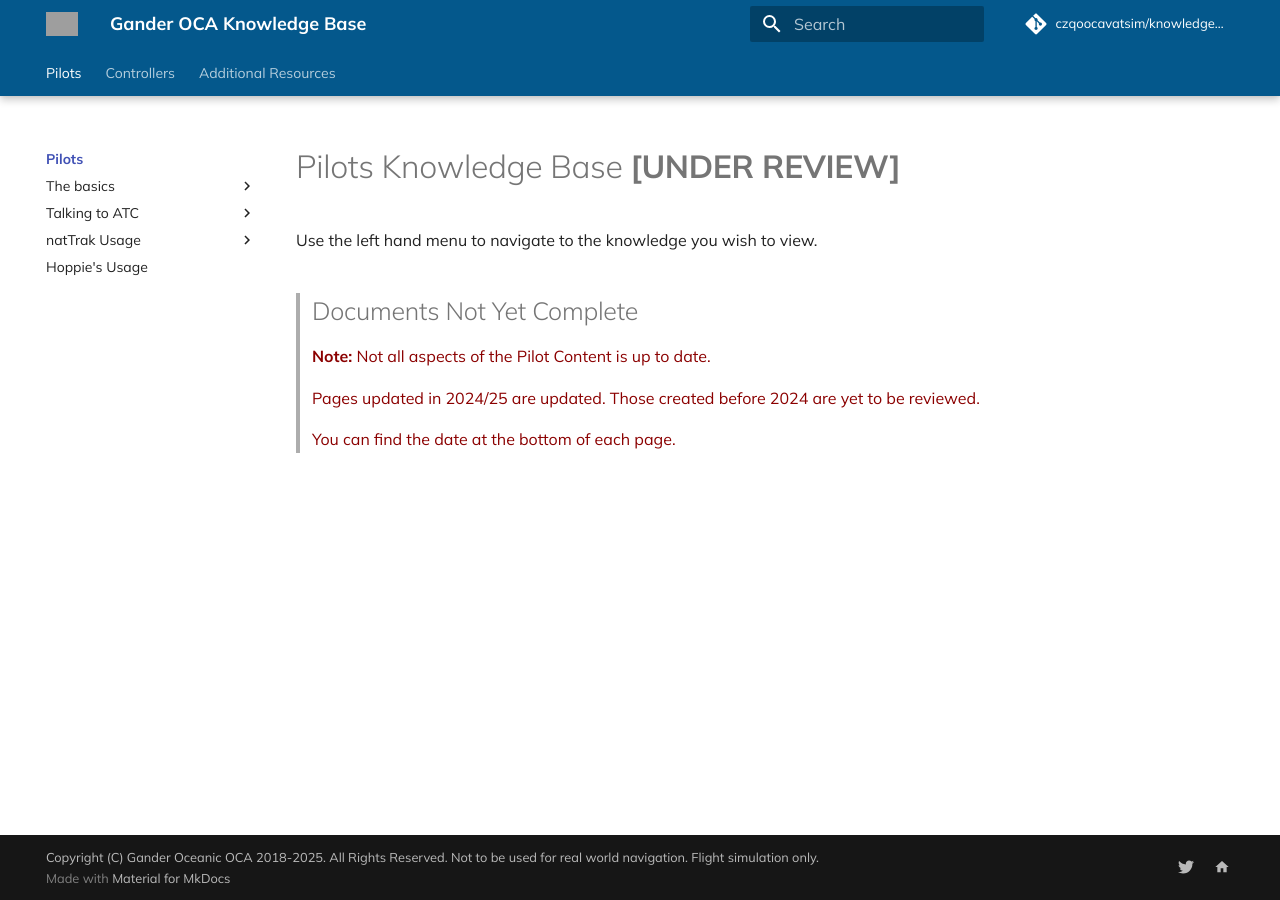
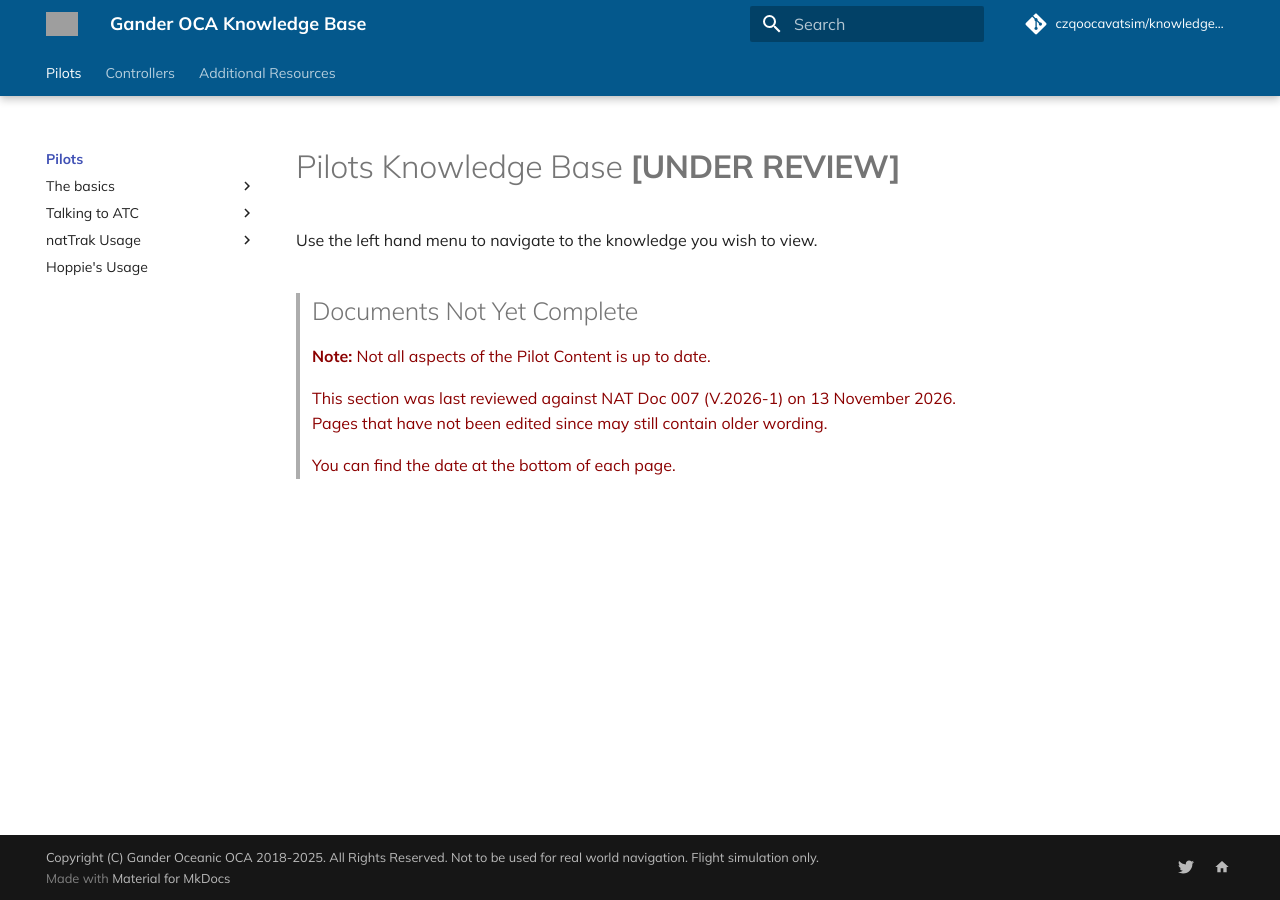
Before and after one commit to czqoocavatsim/knowledgebase, an MkDocs documentation site: the page built from docs/pilots/index.md, in a window 1280 px wide. Built offline with MkDocs 1.6.1 and Material for MkDocs 9.7.7, drawn with Linux system fonts in a browser that asks for light colours; comment, search, counter and statistics services are not loaded; the version menu is left out; grey boxes are pictures that could not be loaded.

Commit message:
Pilots index: update review banner to 13 November 2026
Co-Authored-By: Claude Sonnet 5.5 <noreply@anthropic.com>
Claude-Session: https://claude.ai/code/session_01NZAuo6efqTEfoszDjTawNz

```diff
--- a/docs/pilots/index.md
+++ b/docs/pilots/index.md
@@ -4,6 +4,6 @@ Use the left hand menu to navigate to the knowledge you wish to view.
 > <h2>Documents Not Yet Complete</h2>
 > <x style="color: darkred"><b>Note: </b>Not all aspects of the Pilot Content is up to date.
 >
-> <x style="color: darkred">Pages updated in 2024/25 are updated. Those created before 2024 are yet to be reviewed.</x>
+> <x style="color: darkred">This section was last reviewed against NAT Doc 007 (V.2026-1) on 13 November 2026. Pages that have not been edited since may still contain older wording.</x>
 >
 > <x style="color: darkred">You can find the date at the bottom of each page.</x>
```
